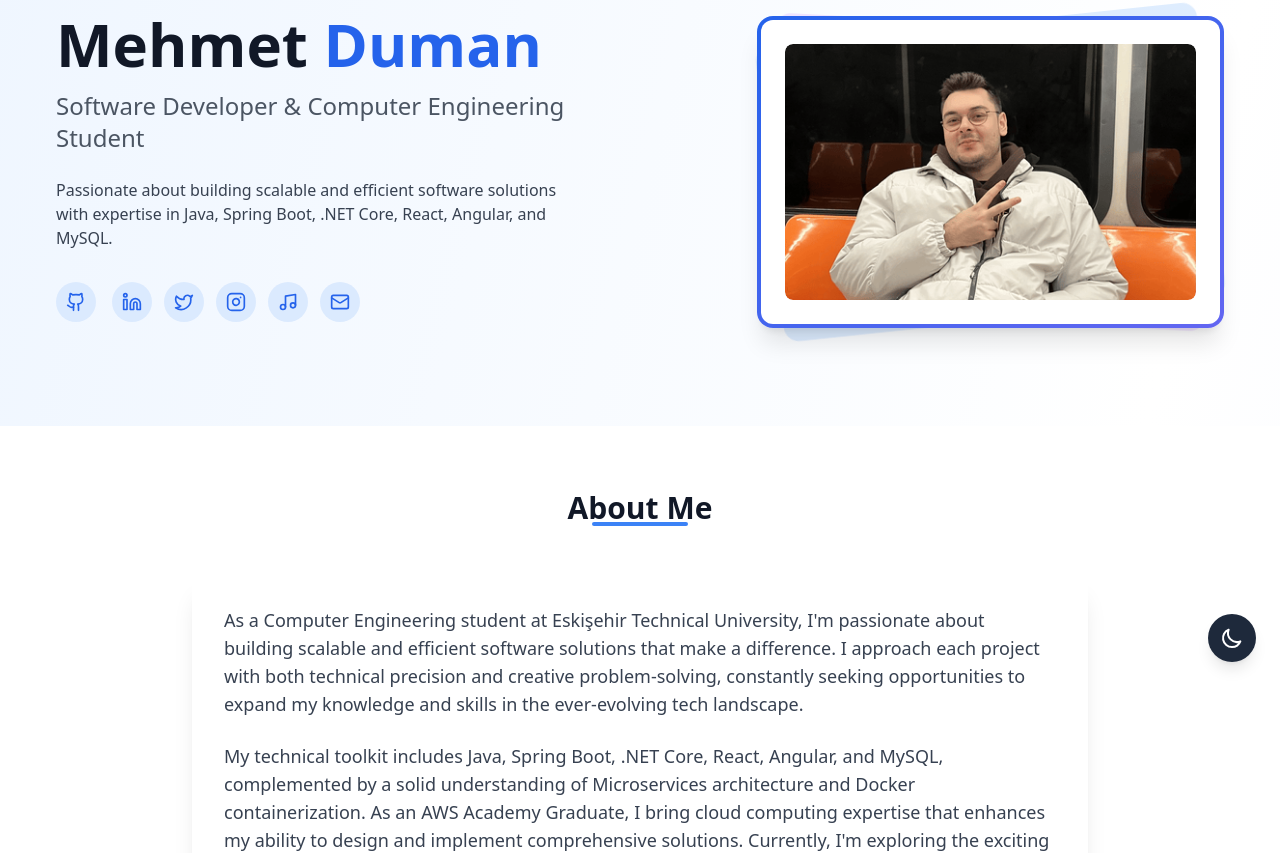
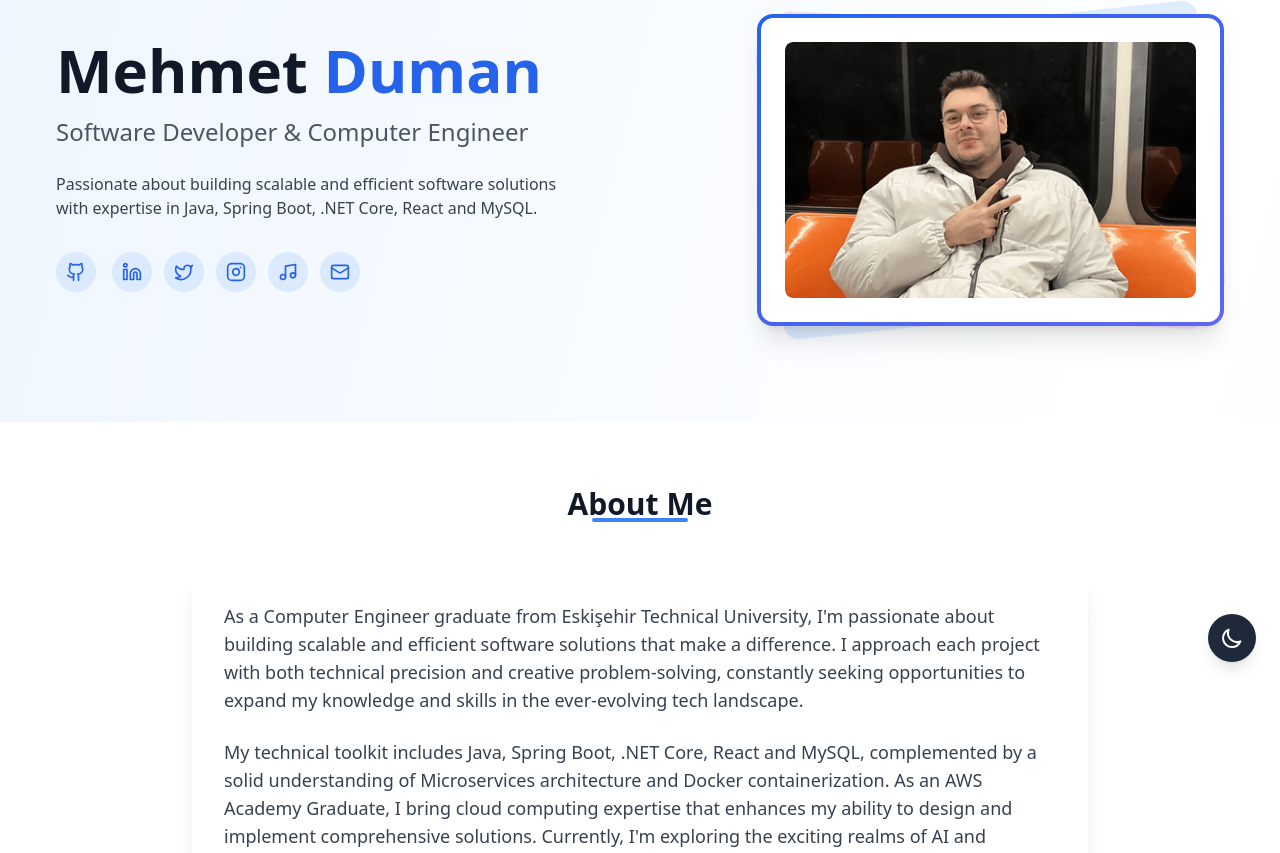
Before and after one commit to Hyscop/hyscop-website, a React (Create React App) app: page / in a window 1280 px wide. Shown: the part 114-967 px from the top of the page. Built offline with nearby package versions, Linux system fonts and the light colour scheme.

Commit message:
Update text

```diff
--- a/src/App.js
+++ b/src/App.js
@@ -101,34 +101,32 @@ const App = () => {
     >
       {/* SEO Optimization */}
       <div className="hidden">
-        <h1>
-          Mehmet Duman - Software Developer & Computer Engineering Student
-        </h1>
+        <h1>Mehmet Duman - Software Developer & Computer Engineer</h1>
         <meta
           name="description"
-          content="Mehmet Duman | Software Developer specializing in Java, Spring Boot, .NET Core, React, Angular, and MySQL. AWS Academy Graduate with experience in microservices and cloud computing."
+          content="Mehmet Duman | Software Developer specializing in Java, Spring Boot, .NET Core, React and MySQL. AWS Academy Graduate with experience in microservices and cloud computing."
         />
         <meta
           name="keywords"
-          content="Mehmet Duman, Software Developer, Computer Engineering, Java, Spring Boot, .NET Core, React, Angular, MySQL, AWS"
+          content="Mehmet Duman, Software Developer, Computer Engineering, Java, Spring Boot, .NET Core, React, MySQL, AWS"
         />
         <meta
           property="og:title"
-          content="Mehmet Duman - Software Developer & Computer Engineering Student"
+          content="Mehmet Duman - Software Developer & Computer Engineer"
         />
         <meta
           property="og:description"
-          content="Software developer specializing in Java, Spring Boot, .NET Core, React, Angular, and MySQL. AWS Academy Graduate with experience in microservices and cloud computing."
+          content="Software developer specializing in Java, Spring Boot, .NET Core, React and MySQL. AWS Academy Graduate with experience in microservices and cloud computing."
         />
         <meta property="og:type" content="website" />
         <meta name="twitter:card" content="summary" />
         <meta
           name="twitter:title"
-          content="Mehmet Duman - Software Developer & Computer Engineering Student"
+          content="Mehmet Duman - Software Developer & Computer Engineer"
         />
         <meta
           name="twitter:description"
-          content="Software developer specializing in Java, Spring Boot, .NET Core, React, Angular, and MySQL. AWS Academy Graduate with experience in microservices and cloud computing."
+          content="Software developer specializing in Java, Spring Boot, .NET Core, React and MySQL. AWS Academy Graduate with experience in microservices and cloud computing."
         />
       </div>
 
@@ -355,7 +353,7 @@ const App = () => {
                   }`}
                   style={{ animationDelay: "0.5s" }}
                 >
-                  Software Developer & Computer Engineering Student
+                  Software Developer & Computer Engineer
                 </h2>
               </div>
               <div className="overflow-hidden">
@@ -367,7 +365,7 @@ const App = () => {
                 >
                   Passionate about building scalable and efficient software
                   solutions with expertise in Java, Spring Boot, .NET Core,
-                  React, Angular, and MySQL.
+                  React and MySQL.
                 </p>
               </div>
               <div
@@ -479,7 +477,7 @@ const App = () => {
                   darkMode ? "text-gray-300" : "text-gray-700"
                 }`}
               >
-                As a Computer Engineering student at Eskişehir Technical
+                As a Computer Engineer graduate from Eskişehir Technical
                 University, I'm passionate about building scalable and efficient
                 software solutions that make a difference. I approach each
                 project with both technical precision and creative
@@ -492,8 +490,8 @@ const App = () => {
                 }`}
               >
                 My technical toolkit includes Java, Spring Boot, .NET Core,
-                React, Angular, and MySQL, complemented by a solid understanding
-                of Microservices architecture and Docker containerization. As an
+                React and MySQL, complemented by a solid understanding of
+                Microservices architecture and Docker containerization. As an
                 AWS Academy Graduate, I bring cloud computing expertise that
                 enhances my ability to design and implement comprehensive
                 solutions. Currently, I'm exploring the exciting realms of AI
@@ -610,9 +608,9 @@ const App = () => {
 
             <EducationCard
               institution="Eskişehir Technical University"
-              degree="Bachelor of Science in Computer Engineering"
+              degree="Bachelor of Science in Computer Engineering - GPA: 3.14/4.00"
               location="Eskişehir, Turkey"
-              duration="Sep 2021 - Present"
+              duration="Sep 2021 - June 2025"
               darkMode={darkMode}
             />
 
```
